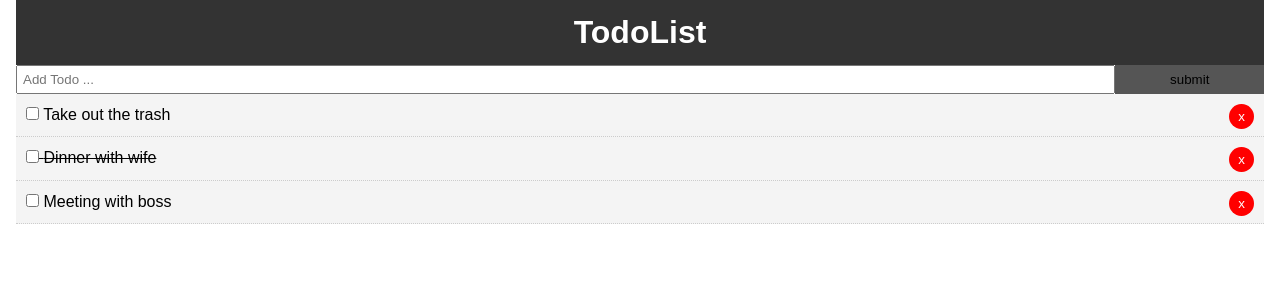
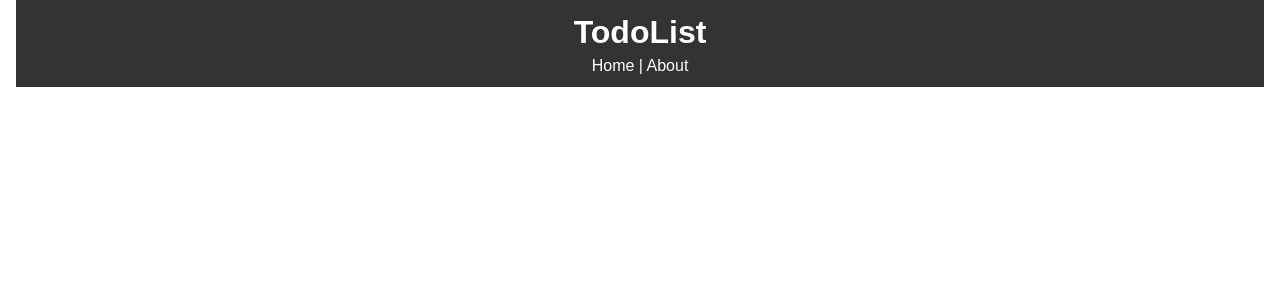
Before and after one commit to glenpegado/Todo_App, a React (Create React App) app: page /about in a window 1280 px wide. Shown: the top 300 px of the page. Built offline with nearby package versions, Linux system fonts and the light colour scheme.

Commit message:
Added About and Home page

```diff
--- a/src/App.js
+++ b/src/App.js
@@ -1,6 +1,8 @@
 import React, {Component} from 'react';
+import { BrowserRouter as Router, Route} from 'react-router-dom';
 import Todos from './components/Todos'
 import AddTodo from './components/AddTodo'
+import About from './components/pages/About'
 import Header from './components/layout/Header'
 import uuid from 'uuid';
 
@@ -56,15 +58,22 @@
 
   render() {
     return (
+      <Router>
       <div className="App">
 
         <div className="container">
           <Header />
-          <AddTodo addTodo={this.AddTodo}  />
-          <Todos todos={this.state.todos} markComplete={this.markComplete} delTodo={this.delTodo} />
+          <Route exact path="/" render={props => (
+            <React.Fragment>
+             <AddTodo addTodo = {this.AddTodo}/>
+             <Todos todos = {this.state.todos} markComplete = {this.markComplete} delTodo = { this.delTodo } />
+            </React.Fragment>
+          )} />
+          <Route path ="/about" Component={About} />
+
         </div>
-
       </div>
+      </Router>
     )
   }
 }
--- a/src/components/layout/Header.js
+++ b/src/components/layout/Header.js
@@ -1,9 +1,14 @@
 import React from 'react'
+import { Link } from 'react-router-dom';
 
 function Header() {
     return (
        <header style={headerStyle}>
            <h1>TodoList</h1>
+           < Link style = {linkStyle}
+           to = "/" > Home </Link> | <Link style={linkStyle} to="/
+           ">About</Link>
+
        </header>
     )
 }
@@ -15,4 +20,9 @@
     padding: '10px'
 }
 
+const linkStyle = {
+    color: '#fff',
+    textDecoration: 'none'
+}
+
 export default Header;
--- a/src/components/pages/about.js
+++ b/src/components/pages/about.js
@@ -1,6 +1,6 @@
 import React from 'react'
 
-function about() {
+function About() {
     return (
         <React.fragment>
             <h1>About</h1>
@@ -9,4 +9,4 @@
     )
 }
 
-export default about;
+export default About;
```
